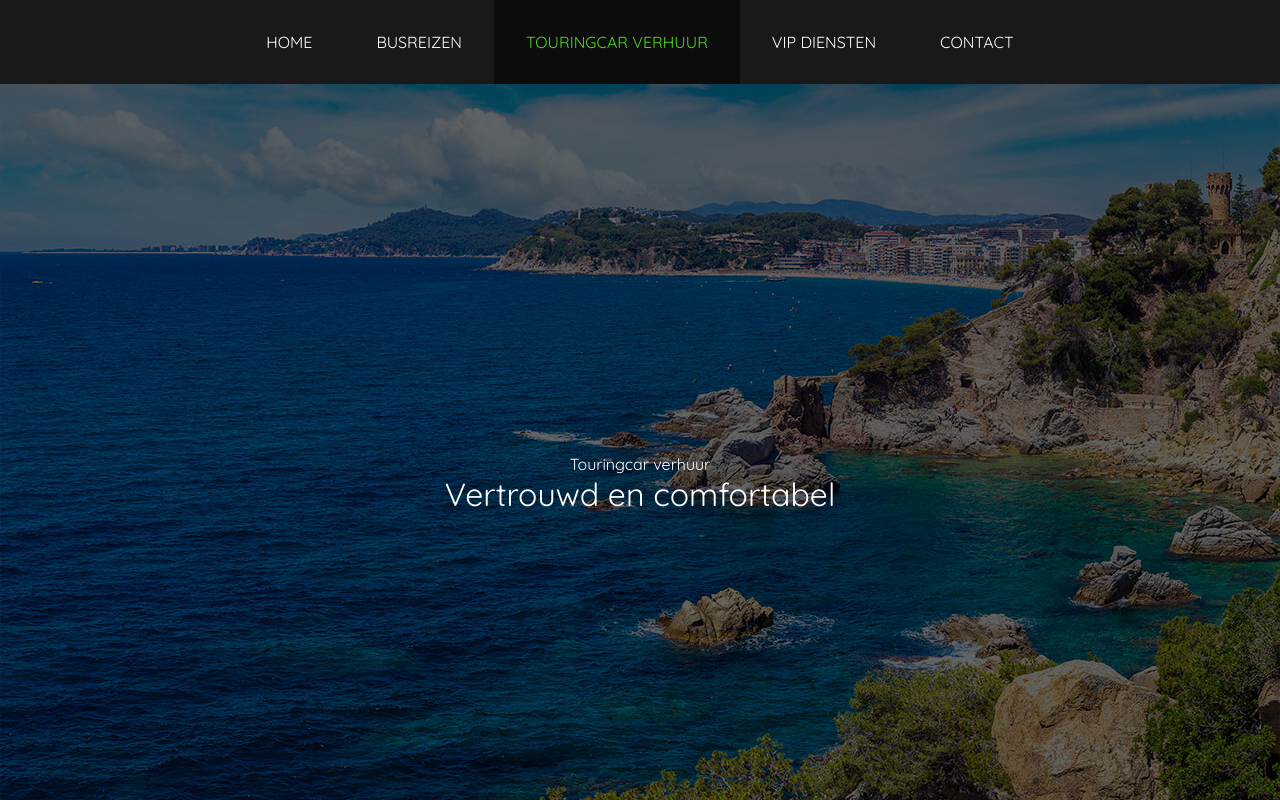
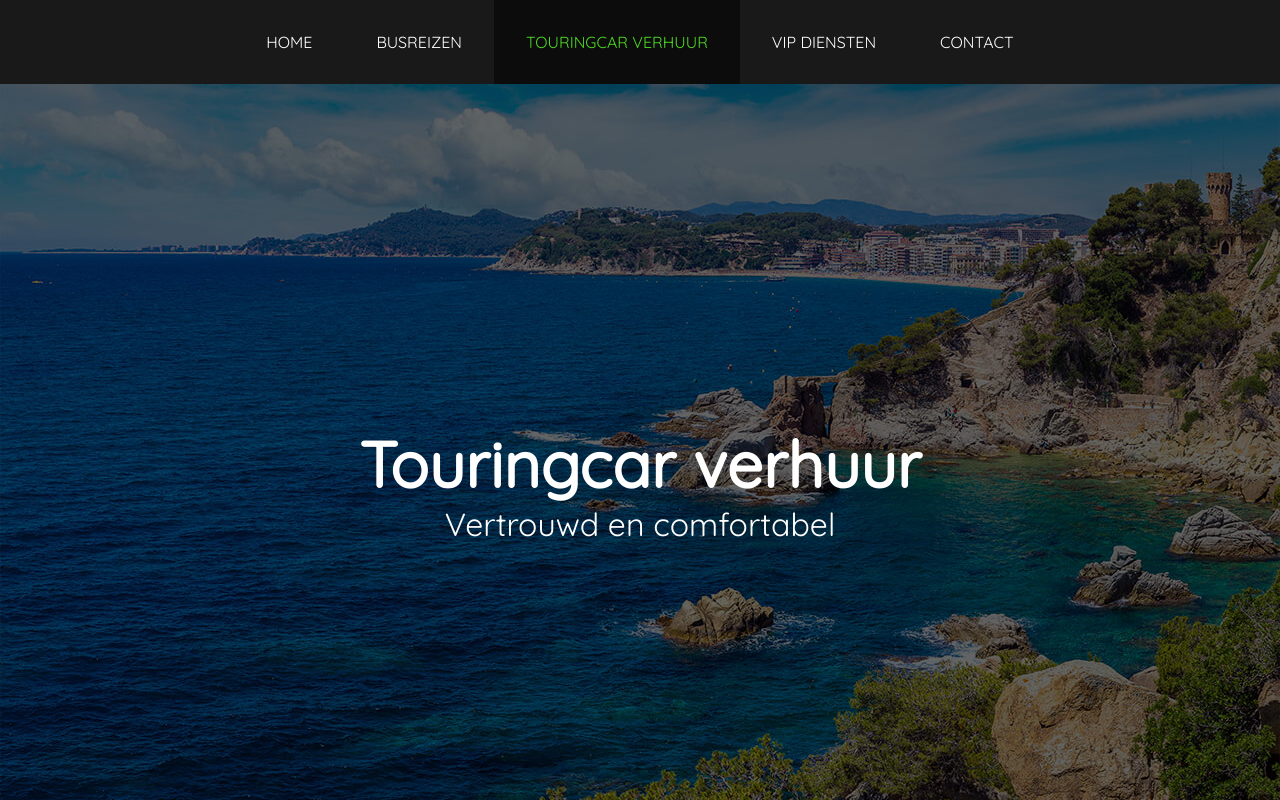
Before and after one commit to Nick-Yazdani/stipt-vervoer, a React (Create React App) app: page /touringcar-verhuur in a window 1280 px wide. Shown: the top 800 px of the page. Built offline with nearby package versions, Linux system fonts and the light colour scheme.

Commit message:
minor changes to headers

```diff
--- a/src/pages/Touring.jsx
+++ b/src/pages/Touring.jsx
@@ -8,7 +8,7 @@ const Vip = () => {
             <div className="vip-touring">
                 <div className="overlay">
                     <div className="big-text">
-                        Touringcar verhuur
+                        <h1>Touringcar verhuur</h1>
                 </div>
                     <div className="smaller-text">
                         Vertrouwd en comfortabel
--- a/src/pages/Vip.jsx
+++ b/src/pages/Vip.jsx
@@ -8,7 +8,7 @@ const Vip = () => {
             <div className="vip">
                 <div className="overlay">
                     <div className="big-text">
-                        VIP vervoer
+                        <h1>VIP vervoer</h1>
                 </div>
                     <div className="smaller-text">
                         Professioneel en betrouwbaar
```
